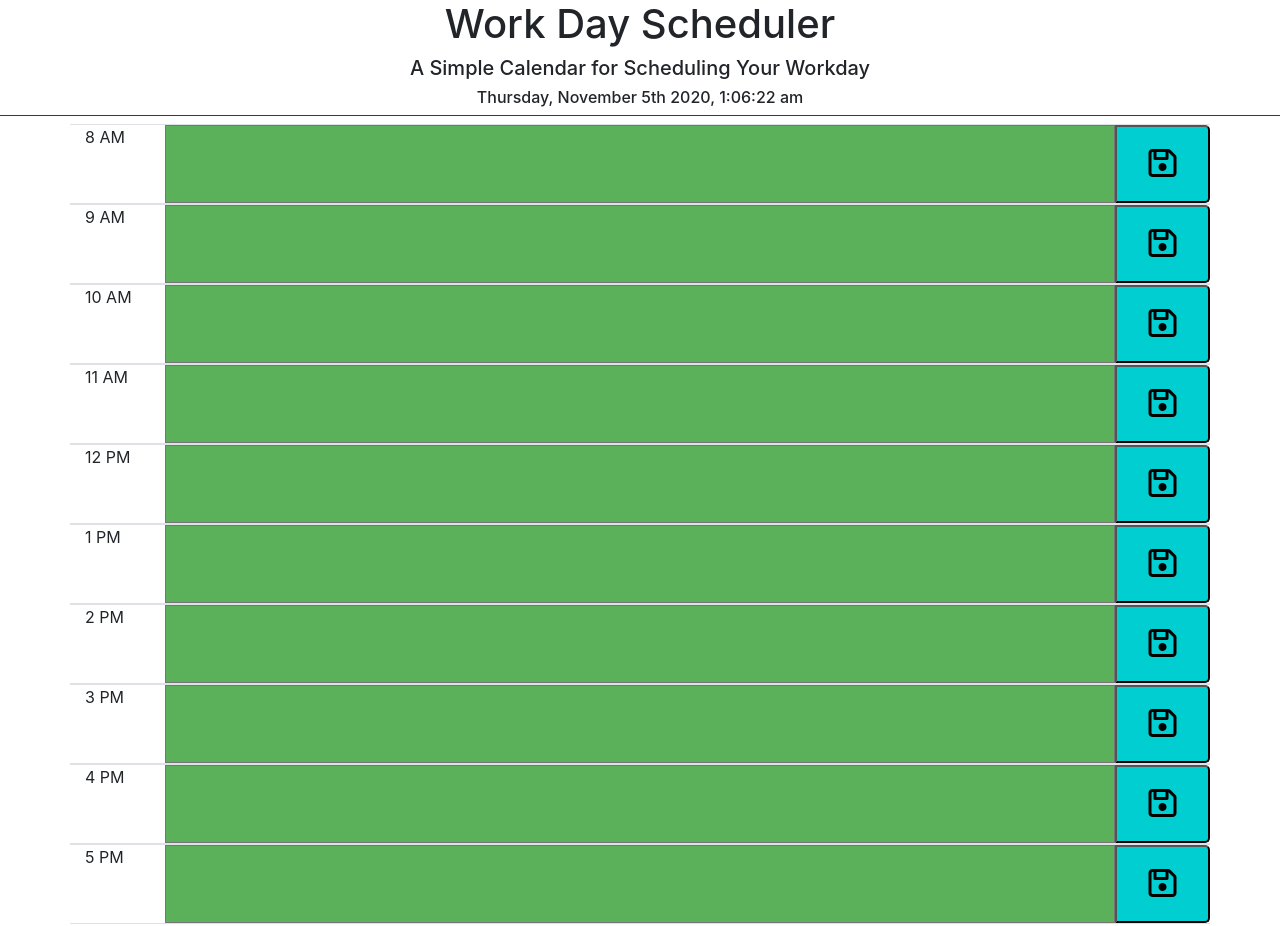
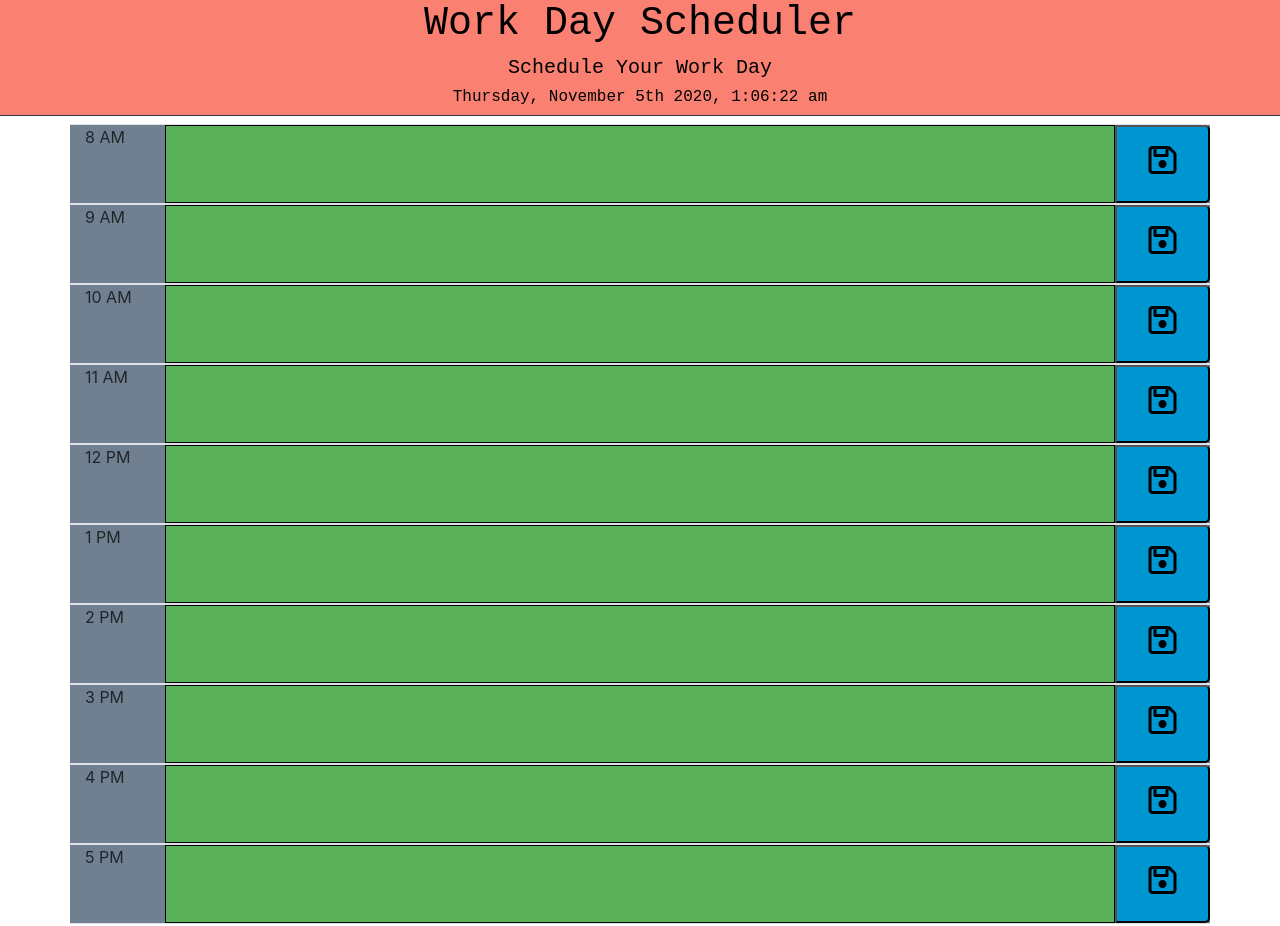
Before and after one commit to paolorafaelyap/work-day-scheduler, a plain HTML site: page index.html in a window 1280 px wide. Drawn offline with nearby package versions, Linux system fonts and the light colour scheme.

Commit message:
added notes and modified the css

```diff
--- a/index.html
+++ b/index.html
@@ -14,7 +14,7 @@
 <body>
   <header class="container-fluid border-bottom border-dark mb-2">
     <div class="row justify-content-center"><h1>Work Day Scheduler</h1></div>
-    <div class="row justify-content-center"><h5>A Simple Calendar for Scheduling Your Workday</h5></div>
+    <div class="row justify-content-center"><h5>Schedule Your Work Day</h5></div>
     <div class="row justify-content-center" id="date-today"><h6></h6></div>
   </header>
 
--- a/script.js
+++ b/script.js
@@ -1,4 +1,7 @@
-let workDay = {
+//setting array for each time slot
+
+let workDay =
+  {
     "8 AM": "",
     "9 AM": "",
     "10 AM": "",
@@ -11,24 +14,29 @@ let workDay = {
     "5 PM": "",
   };
 
+  //if-else statement to update task in calendar.
   $(document).ready(function(){
-    if(!localStorage.getItem('workDay')) {
+    if(!localStorage.getItem('workDay'))
+    {
       updateCalendarTasks(workDay);
     } else {
       updateCalendarTasks(JSON.parse(localStorage.getItem('workDay')));
     }
   })
 
+  //displays current date
   $('#date-today h6').text(moment().format('dddd') + ", " + moment().format('MMMM Do YYYY, h:mm:ss a'));
 
   let counter = 1;
-  for(const property in workDay) {
+  for(const property in workDay)
+  {
     let textEntry = "#text-entry" + counter;
     $(textEntry).text(workDay[property]);
     let timeId = "#time" + counter;
     let presentHour = moment().hour();
     let timeString = $(timeId).text();
     let timeNumber = hourNumberFromHourString(timeString);
+    //determines which time slots are past, present, future hours
     if(timeNumber < presentHour) {
       $(textEntry).addClass("past-hour");
     } else if (timeNumber > presentHour) {
@@ -38,7 +46,7 @@ let workDay = {
     }
     counter ++;
   }
-
+  //if save button is clicked, the text in certain timeslot is saved
   $("button").click(function() {
     value = $(this).siblings("textarea").val();
     hourString = $(this).siblings("div").text();
--- a/style.css
+++ b/style.css
@@ -3,30 +3,37 @@ textarea {
   }
 
   .past-hour {
-    background-color: rgb(189, 189, 189);
-    border-color: gray;
+    background-color: red;
+    border-color: black;
   }
 
   .present-hour {
-    background-color: crimson;
-    border-color: crimson;
+    background-color: gold;
+    border-color: black;
   }
 
   .future-hour {
     background-color: rgb(90, 177, 90);
-    bordere-color: rgb(41, 136, 41);
+    border-color: black;
   }
 
   button {
-    background-color: darkturquoise;
+    background-color: rgb(0, 150, 209);
     border-radius: 0px 5px 5px 0px;
+    font-family: 'Courier New', Courier, monospace
   }
 
   header {
     border-bottom-width: 10px;
-    text-color: red;
+    color: black;
+    background-color: salmon;
+    font-family: 'Courier New', Courier, monospace
   }
 
   button {
     font-size: 2em;
   }
+
+  .container{
+      background-color: slategrey;
+  }
```
